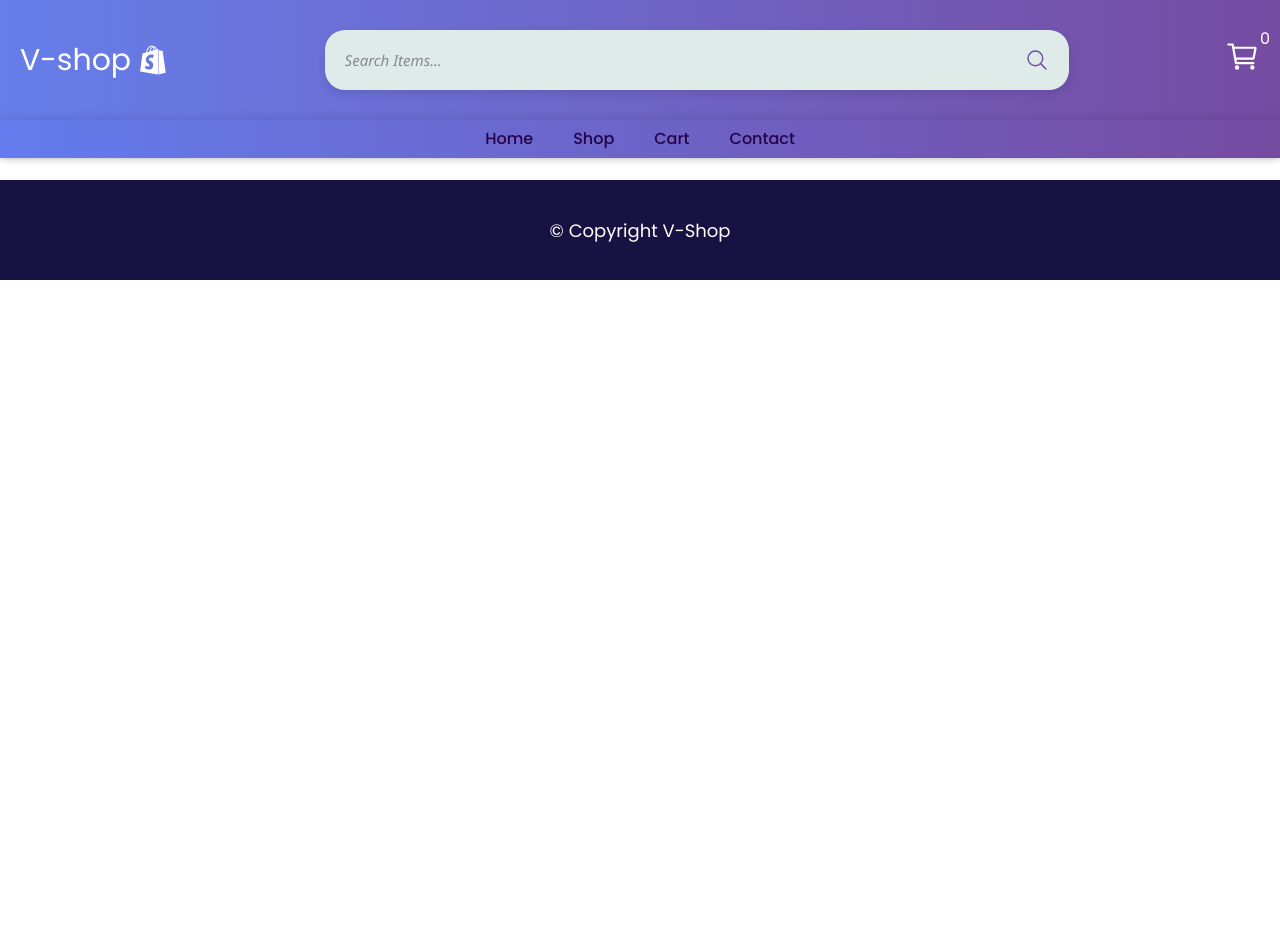
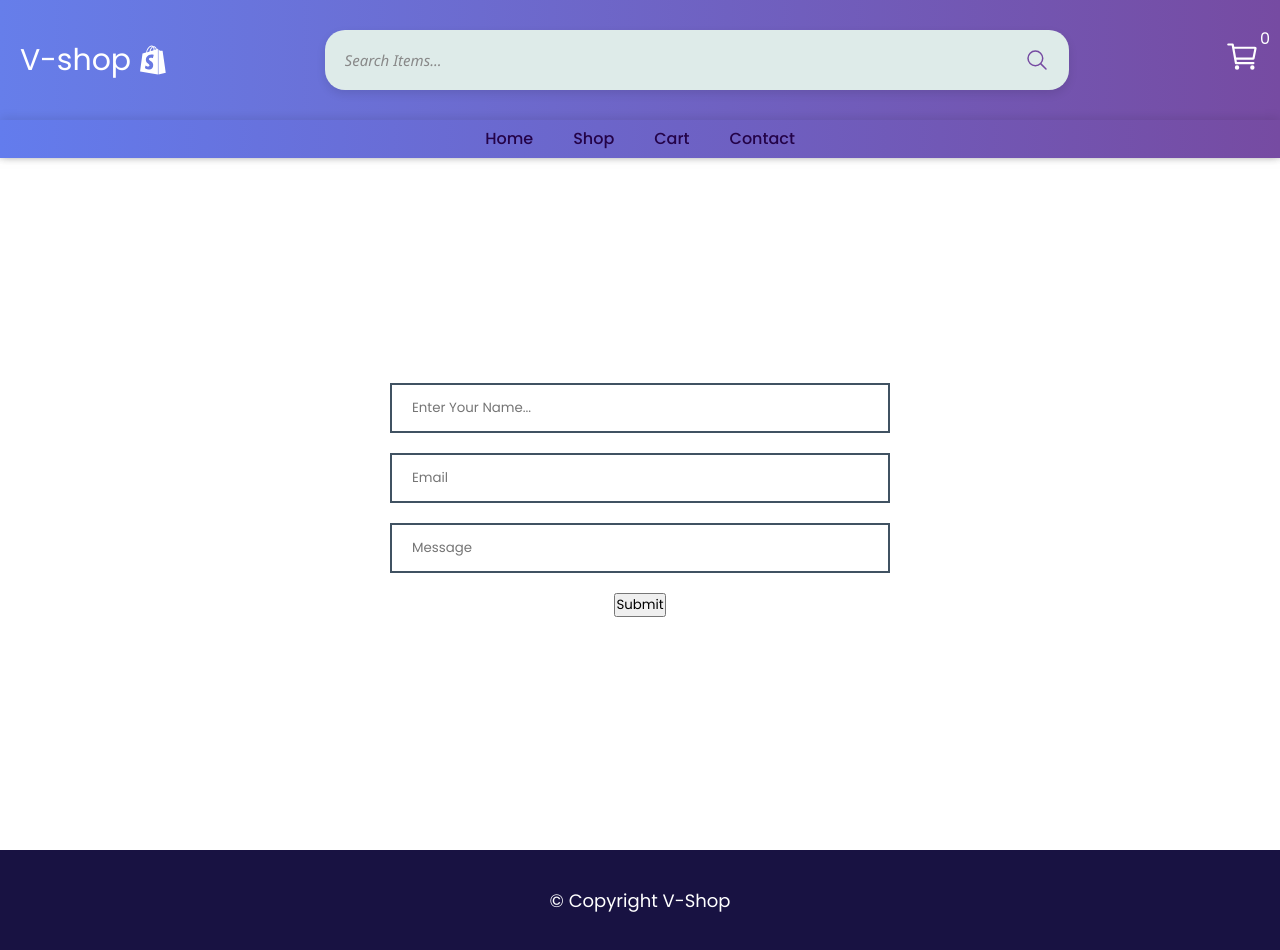
Before and after one commit to sadik033/Learning-ReactJs, a React (Vite) app in the folder E-commerce/: page /contact in a window 1280 px wide. Before the commit the page ends 800 px from the top, so only its background shows below. Built offline with nearby package versions, Linux system fonts and the light colour scheme.

Commit message:
craete contact page

```diff
--- a/E-commerce/src/App.jsx
+++ b/E-commerce/src/App.jsx
@@ -5,6 +5,7 @@
 import Shop from "./pages/shop/Shop";
 import Footer from './components/Footer/Footer'
 import Cart from "./pages/cart/Cart";
+import Contact from "./pages/contact/Contact";
 
 function App(){
   return(
@@ -16,6 +17,7 @@
           <Route path='/' element={<Home/>}/>
           <Route path='/shop' element={<Shop/>}/>
           <Route path='/cart' element={<Cart/>}/>
+          <Route path='/contact' element={<Contact/>}/>
         </Routes>
 
         <Footer/>
--- /dev/null
+++ b/E-commerce/src/pages/contact/Contact.css
@@ -0,0 +1,23 @@
+.contact{
+    width: 100%;
+    min-height: 80vh;
+    display: flex;
+    align-items: center;
+    justify-content: center;
+}
+.contact form{
+    max-width: 500px;
+    width: 90%;
+    height: 500px;
+    display: flex;
+    align-items: center;
+    justify-content: center;
+    flex-direction: column;
+    gap: 20px;
+}
+.contact form input{
+    width: 100%;
+    height: 50px;
+    padding: 10px 20px;
+    border: 2px solid rgb(64, 82, 98);
+}
--- /dev/null
+++ b/E-commerce/src/pages/contact/Contact.jsx
@@ -0,0 +1,16 @@
+import React from "react";
+import "./Contact.css"
+
+function Contact(){
+    return(
+        <div className="contact">
+            <form action="">
+                <input type="text" placeholder="Enter Your Name..." name="username"/>
+                <input type="email" placeholder="Email"  name="email"/>
+                <input type="message" placeholder="Message" name="message"/>
+                <button>Submit</button>
+            </form>
+        </div>
+    )
+}
+export default Contact
```
